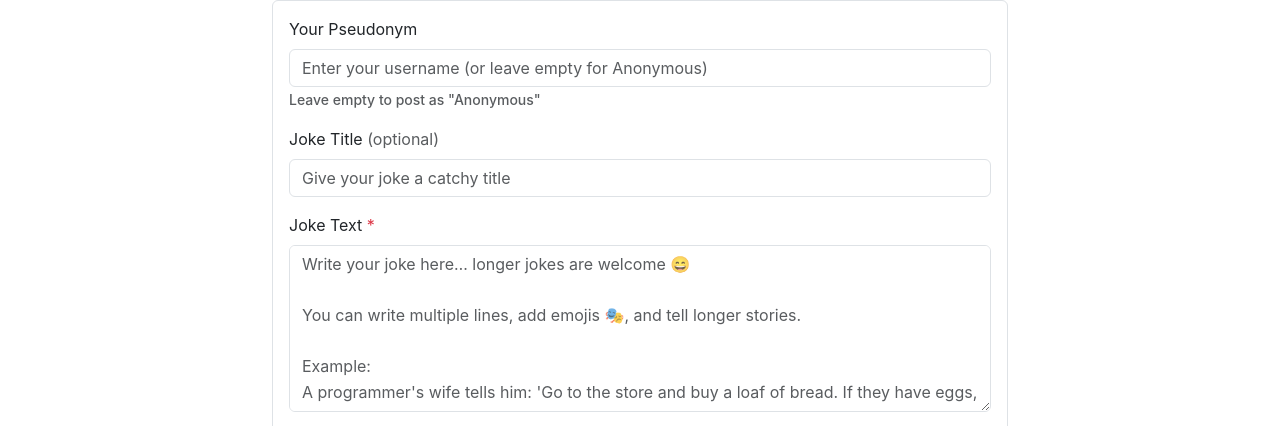
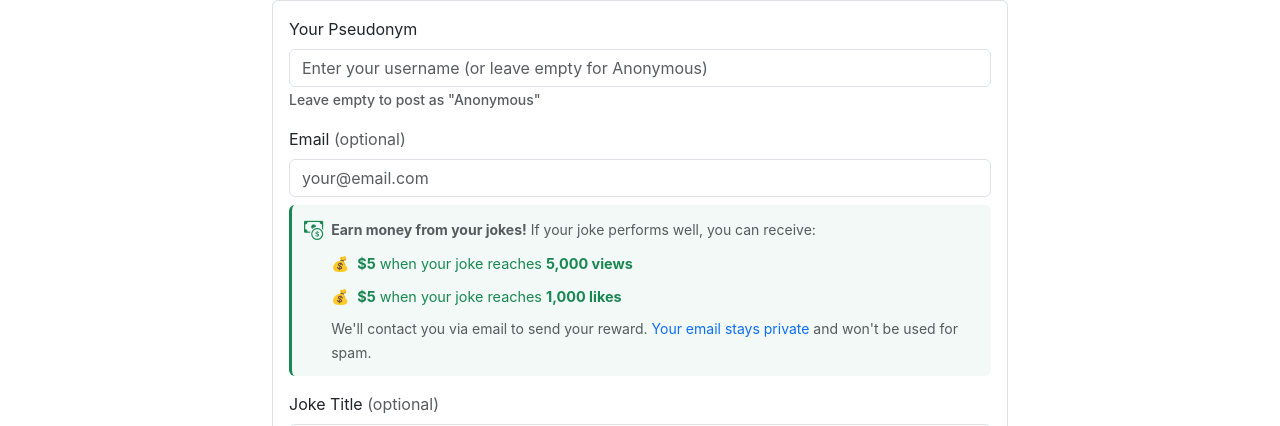
Before and after one commit to hmdait/humoraq, a Vue app: page /submit in a window 1280 px wide. Shown: the part 186-612 px from the top of the page. Built offline with nearby package versions, Linux system fonts and the light colour scheme; no server answers.

Commit message:
feat: added share icon in jokeCard, so user can share jokes with their friends

```diff
--- a/src/components/FeedPost.vue
+++ b/src/components/FeedPost.vue
@@ -48,22 +48,34 @@
 
       <!-- Footer with stats and actions -->
       <div class="feed-post-footer">
-        <div class="d-flex justify-content-between align-items-center">
-          <div class="d-flex gap-3">
+        <div class="d-flex justify-content-between align-items-center flex-wrap gap-2">
+          <div class="d-flex gap-3 align-items-center">
+            <!-- Like Button -->
             <button
               class="btn btn-sm btn-link text-decoration-none p-0 like-btn"
               :class="{ 'liked': hasLiked }"
-              @click="handleLike"
+              @click.stop="handleLike"
               :disabled="isLiking"
             >
               <span class="heart-icon">{{ hasLiked ? '❤️' : '🤍' }}</span>
               <span class="ms-1">{{ localLikes }}</span>
             </button>
-            <span class="text-muted">
-              <small>👁️ {{ joke.views || 0 }} views</small>
+
+            <!-- NEW: Social Share Component -->
+            <SocialShare :joke="joke" />
+
+            <!-- Views Count -->
+            <span class="text-muted d-none d-sm-inline">
+              <small>👁️ {{ joke.views || 0 }}</small>
+            </span>
+
+            <!-- Shares Count (optional) -->
+            <span class="text-muted d-none d-sm-inline" v-if="joke.shares">
+              <small>🔗 {{ joke.shares }}</small>
             </span>
           </div>
 
+          <!-- View Details Button -->
           <router-link
             :to="`/joke/${joke.id}`"
             class="btn btn-sm btn-outline-primary"
@@ -78,6 +90,7 @@
 
 <script setup>
 import { ref, computed, onMounted } from 'vue';
+import { useStore } from 'vuex';
 import { likeJoke } from '../services/jokeService';
 import { trackJokeLike } from '../services/analyticsService';
 import { getTextDirection, getDirectionClass } from '../utils/rtl';
@@ -90,6 +103,7 @@ const props = defineProps({
   }
 });
 
+const store = useStore();
 const localLikes = ref(props.joke.likes || 0);
 const hasLiked = ref(false);
 const isLiking = ref(false);
@@ -116,18 +130,26 @@ const handleLike = async () => {
   isLiking.value = true;
 
   try {
+    // Optimistic UI update
     localLikes.value += 1;
     hasLiked.value = true;
 
-    await likeJoke(props.joke.id);
+    // Track interaction in Firestore (updates updatedAt)
+    await store.dispatch('jokes/trackInteraction', {
+      jokeId: props.joke.id,
+      interactionType: 'like'
+    });
 
+    // Mark as liked in localStorage
     const likedJokes = JSON.parse(localStorage.getItem('likedJokes') || '[]');
     likedJokes.push(props.joke.id);
     localStorage.setItem('likedJokes', JSON.stringify(likedJokes));
 
+    // Track analytics
     trackJokeLike(props.joke.id, props.joke.category, props.joke.language);
   } catch (error) {
     console.error('Failed to like joke:', error);
+    // Rollback on error
     localLikes.value -= 1;
     hasLiked.value = false;
   } finally {
@@ -266,6 +288,16 @@ const formatDate = (timestamp) => {
   padding: 0.25em 0.5em;
 }
 
+.feed-post-footer {
+  border-top: 1px solid rgba(0, 0, 0, 0.05);
+  padding-top: 0.75rem;
+  margin-top: 0.5rem;
+}
+
+.dark-mode .feed-post-footer {
+  border-top-color: rgba(255, 255, 255, 0.1);
+}
+
 .like-btn {
   color: #6c757d;
   transition: all 0.2s ease;
@@ -289,4 +321,21 @@ const formatDate = (timestamp) => {
 .heart-icon {
   font-size: 1.1rem;
 }
+
+/* Responsive adjustments */
+@media (max-width: 576px) {
+  .feed-post-footer .d-flex {
+    flex-direction: column;
+    align-items: flex-start !important;
+    gap: 0.75rem;
+  }
+
+  .feed-post-footer .d-flex > div:first-child {
+    width: 100%;
+  }
+
+  .feed-post-footer .btn-outline-primary {
+    width: 100%;
+  }
+}
 </style>
--- a/src/services/jokeService.js
+++ b/src/services/jokeService.js
@@ -286,14 +286,15 @@ export const createJoke = async (jokeData) => {
       author: {
         type: 'user',
         name: jokeData.authorName || 'Anonymous',
+        email: jokeData.email || null, // Store email (null if not provided)
         uid: null
       },
       likes: 0,
       views: 0,
-      shares: 0, // Initialize shares counter
+      shares: 0,
       status: 'published',
       createdAt: serverTimestamp(),
-      updatedAt: serverTimestamp() // Initialize updatedAt
+      updatedAt: serverTimestamp()
     };
 
     const docRef = await addDoc(jokesCollection, newJoke);
--- a/src/views/SubmitView.vue
+++ b/src/views/SubmitView.vue
@@ -25,6 +25,48 @@
                 <small class="form-text text-muted">
                   Leave empty to post as "Anonymous"
                 </small>
+              </div>
+
+              <!-- Email (NEW) -->
+              <div class="mb-3">
+                <label for="email" class="form-label">
+                  Email <span class="text-muted">(optional)</span>
+                </label>
+                <input
+                  id="email"
+                  v-model="formData.email"
+                  type="email"
+                  class="form-control"
+                  :class="{ 'is-invalid': emailError }"
+                  placeholder="your@email.com"
+                  @input="validateEmail"
+                />
+
+                <!-- Monetization Message -->
+                <div class="email-info-box mt-2">
+                  <div class="d-flex align-items-start">
+                    <i class="bi bi-cash-coin text-success me-2" style="font-size: 1.2rem;"></i>
+                    <div>
+                      <small class="text-muted">
+                        <strong>Earn money from your jokes!</strong>
+                        If your joke performs well, you can receive:
+                      </small>
+                      <ul class="reward-list mb-1">
+                        <li><strong>$5</strong> when your joke reaches <strong>5,000 views</strong></li>
+                        <li><strong>$5</strong> when your joke reaches <strong>1,000 likes</strong></li>
+                      </ul>
+                      <small class="text-muted">
+                        We'll contact you via email to send your reward.
+                        <span class="text-primary">Your email stays private</span> and won't be used for spam.
+                      </small>
+                    </div>
+                  </div>
+                </div>
+
+                <!-- Email Validation Error -->
+                <div v-if="emailError" class="invalid-feedback d-block">
+                  {{ emailError }}
+                </div>
               </div>
 
               <!-- Joke Title (Optional) -->
@@ -209,20 +251,20 @@ He replies: 'They had eggs.'"
 </template>
 
 <script setup>
-import { ref, reactive, computed, onMounted, nextTick } from 'vue';
+import { ref, reactive, computed, onMounted } from 'vue';
 import { createJoke } from '../services/jokeService';
 import { updateSEO } from '../utils/seo';
 import { trackJokeSubmit } from '../services/analyticsService';
 import DefaultLayout from '@/layouts/DefaultLayout.vue';
-import { getTextDirection, getDirectionClass } from '../utils/rtl';
 
 // Validation constants
 const minLength = 20;
-const maxLength = 2000; // Increased to 2000 characters
+const maxLength = 2000;
 
 // Form data
 const formData = reactive({
   authorName: '',
+  email: '', // NEW: Email field
   title: '',
   text: '',
   category: '',
@@ -233,6 +275,7 @@ const formData = reactive({
 const submitting = ref(false);
 const submitted = ref(false);
 const errorMessage = ref('');
+const emailError = ref(''); // NEW: Email validation error
 const jokeTextarea = ref(null);
 const showValidationError = ref(false);
 
@@ -247,9 +290,23 @@ const isFormValid = computed(() => {
   return (
     isTextValid.value &&
     formData.category !== '' &&
-    formData.language !== ''
+    formData.language !== '' &&
+    !emailError.value // Email must be valid if provided
   );
 });
+
+// Email validation (only if filled)
+const validateEmail = () => {
+  emailError.value = '';
+
+  // Only validate if email is not empty
+  if (formData.email.trim()) {
+    const emailRegex = /^[^\s@]+@[^\s@]+\.[^\s@]+$/;
+    if (!emailRegex.test(formData.email.trim())) {
+      emailError.value = 'Please enter a valid email address';
+    }
+  }
+};
 
 // Auto-grow textarea
 const handleTextInput = () => {
@@ -272,8 +329,6 @@ const clearText = () => {
   }
 };
 
-
-
 // Handle form submission
 const handleSubmit = async () => {
   // Validate text length
@@ -292,6 +347,14 @@ const handleSubmit = async () => {
     return;
   }
 
+  // Validate email if provided
+  if (formData.email.trim()) {
+    validateEmail();
+    if (emailError.value) {
+      return;
+    }
+  }
+
   submitting.value = true;
   errorMessage.value = '';
   showValidationError.value = false;
@@ -299,6 +362,7 @@ const handleSubmit = async () => {
   try {
     await createJoke({
       authorName: formData.authorName.trim() || 'Anonymous',
+      email: formData.email.trim() || null, // NEW: Include email (null if empty)
       title: formData.title.trim(),
       text: formData.text.trim(),
       category: formData.category,
@@ -314,11 +378,13 @@ const handleSubmit = async () => {
     setTimeout(() => {
       submitted.value = false;
       formData.authorName = '';
+      formData.email = ''; // NEW: Reset email
       formData.title = '';
       formData.text = '';
       formData.category = '';
       formData.language = 'en';
       showValidationError.value = false;
+      emailError.value = ''; // NEW: Reset email error
 
       if (jokeTextarea.value) {
         jokeTextarea.value.style.height = 'auto';
@@ -365,6 +431,31 @@ onMounted(() => {
   box-shadow: 0 0 0 0.25rem rgba(220, 53, 69, 0.25);
 }
 
+/* NEW: Email info box styling */
+.email-info-box {
+  background-color: rgba(25, 135, 84, 0.05);
+  border-left: 3px solid #198754;
+  padding: 0.75rem;
+  border-radius: 0.375rem;
+}
+
+.reward-list {
+  list-style: none;
+  padding-left: 0;
+  margin: 0.5rem 0;
+  font-size: 0.9rem;
+}
+
+.reward-list li {
+  padding: 0.25rem 0;
+  color: #198754;
+}
+
+.reward-list li:before {
+  content: "💰 ";
+  margin-right: 0.25rem;
+}
+
 /* Dark mode adjustments */
 .dark-mode .joke-textarea {
   background-color: var(--card-bg);
@@ -375,6 +466,15 @@ onMounted(() => {
 .dark-mode .joke-textarea:focus {
   background-color: var(--card-bg);
   color: var(--text-color);
+}
+
+.dark-mode .email-info-box {
+  background-color: rgba(25, 135, 84, 0.15);
+  border-left-color: #198754;
+}
+
+.dark-mode .reward-list li {
+  color: #75b798;
 }
 
 /* Character counter animation */
```
Also changed, not shown: src/components/JokeCard.vue (+55 -5 lines).
